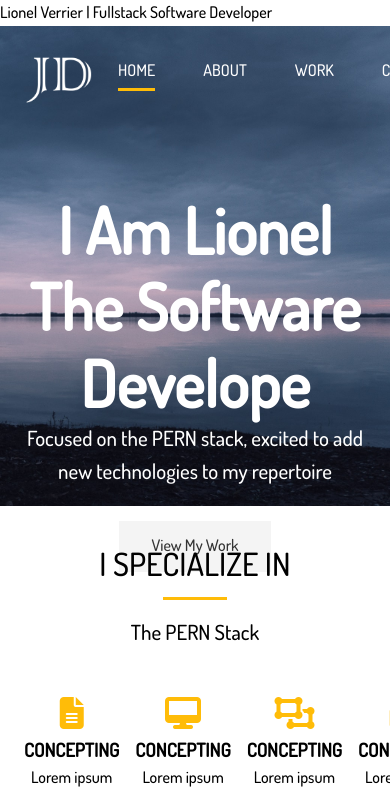
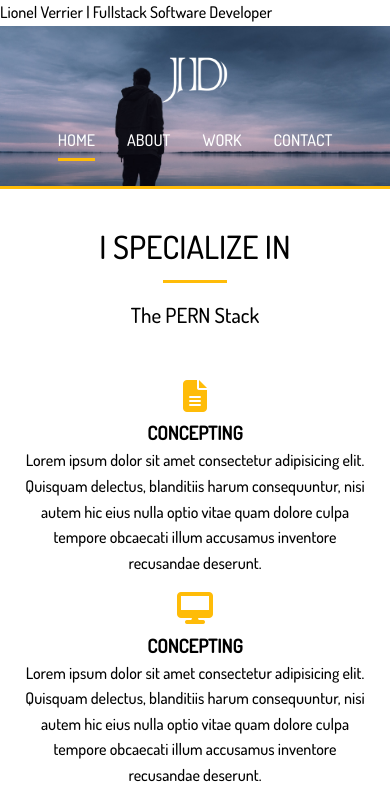
Before and after one commit to lionelverrier/portfolioWebsite, a website: page dist/index.html in a window 390 px wide. Shown: the top 795 px of the page. Drawn offline with Linux system fonts and the light colour scheme.

Commit message:
smartphone responsiveness, grid-stack complete

```diff
--- a/scss/_media.scss
+++ b/scss/_media.scss
@@ -8,3 +8,40 @@
     }
   }
 }
+
+// Smartphones
+@media(max-width: 500px){
+  #main-nav{
+    flex-direction: column;
+    align-items: center;
+
+    li{
+      padding: 1rem;
+    }
+  }
+
+  #header{
+    &-home{
+      height: 10rem;
+      border-bottom: 3px solid $main-color;
+      background-position: 20% 30%;
+
+        .header-content{
+          display: none;
+        }
+    }
+
+    &-inner{
+      height: 10rem;
+    }
+  }
+
+  //Stack Grid Columns
+  #home-a .specials,
+  #home-b .stats,
+  #home-c .process,
+  #about-d .testimonials,
+  .items {
+    grid-template-columns: 1fr;
+  }
+}
```
Also changed, not shown: dist/css/main.css, 1 other file.
